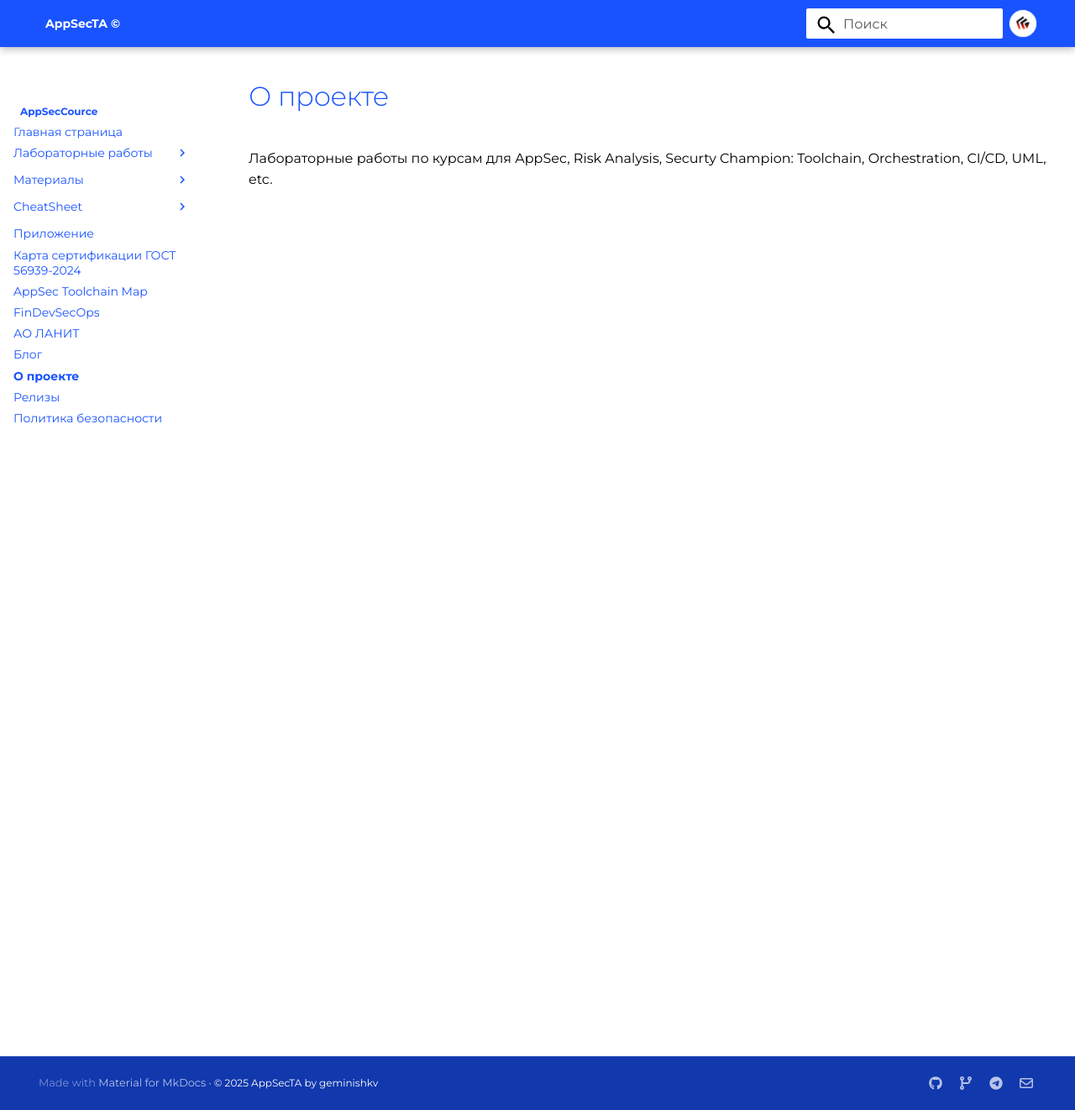
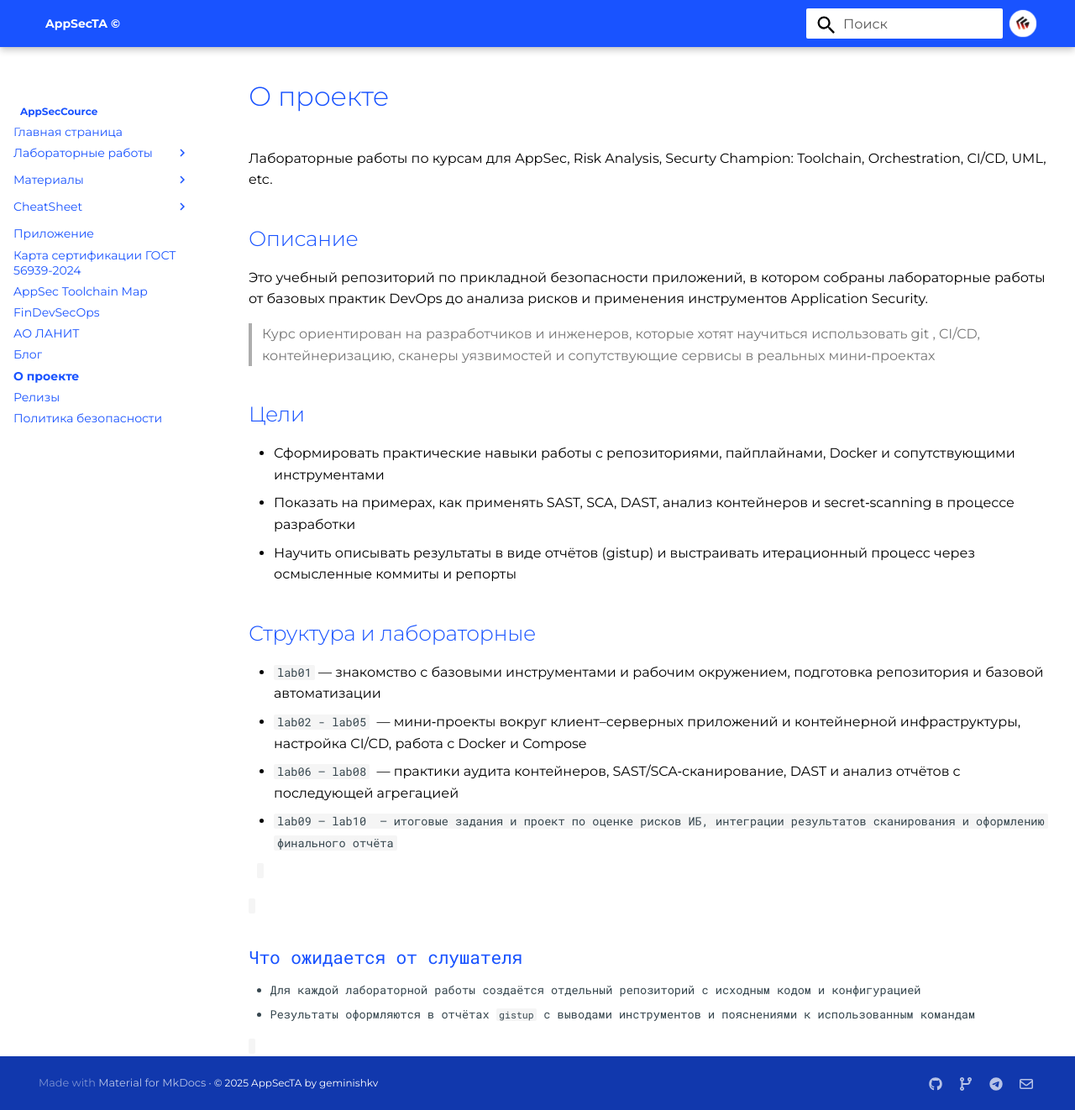
Before and after one commit to Drenajnayavoda/course_labs, an MkDocs documentation site: the page built from docs/about.md, in a window 1280 px wide and 1322 px high. Shown: the whole window at 84% size. Built offline with MkDocs 1.6.1 and Material for MkDocs 9.7.7, drawn with Linux system fonts in a browser that asks for light colours.

Commit message:
minor edit

```diff
--- a/docs/about.md
+++ b/docs/about.md
@@ -4,3 +4,25 @@ hide:
 ---
 
 Лабораторные работы по курсам для AppSec, Risk Analysis, Securty Champion: Toolchain, Orchestration, CI/CD, UML, etc.
+
+## Описание
+
+Это учебный репозиторий по прикладной безопасности приложений, в котором собраны лабораторные работы от базовых практик DevOps до анализа рисков и применения инструментов Application Security.
+
+> Курс ориентирован на разработчиков и инженеров, которые хотят научиться использовать git , CI/CD, контейнеризацию, сканеры уязвимостей и сопутствующие сервисы в реальных мини‑проектах
+
+## Цели
+- Сформировать практические навыки работы с репозиториями, пайплайнами, Docker и сопутствующими инструментами
+- Показать на примерах, как применять SAST, SCA, DAST, анализ контейнеров и secret‑scanning в процессе разработки
+- Научить описывать результаты в виде отчётов (gistup) и выстраивать итерационный процесс через осмысленные коммиты и репорты
+
+## Структура и лабораторные
+
+- <code>lab01</code> — знакомство с базовыми инструментами и рабочим окружением, подготовка репозитория и базовой автоматизации
+- <code>lab02 - lab05</code>  — мини‑проекты вокруг клиент–серверных приложений и контейнерной инфраструктуры, настройка CI/CD, работа с Docker и Compose
+- <code>lab06 – lab08</code>  — практики аудита контейнеров, SAST/SCA‑сканирование, DAST и анализ отчётов с последующей агрегацией
+- <code>lab09 – lab10 <c/ode> — итоговые задания и проект по оценке рисков ИБ, интеграции результатов сканирования и оформлению финального отчёта
+
+## Что ожидается от слушателя
+- Для каждой лабораторной работы создаётся отдельный репозиторий с исходным кодом и конфигурацией
+- Результаты оформляются в отчётах <code>gistup</code> с выводами инструментов и пояснениями к использованным командам
--- a/docs/javascripts/typewriter-target.js
+++ b/docs/javascripts/typewriter-target.js
@@ -1,9 +1,9 @@
 document.addEventListener("DOMContentLoaded", function () {
-  const text = "Stay tuned ;)";
+  const text = "Sic Parvis Magna. Auxilio Divino. Stay tuned ;) The most interesting part is just ahead";
   const el = document.getElementById("typewriter-target");
 
   const typeSpeed = 100;
-  const pauseEnd  = 400;
+  const pauseEnd  = 1250;
   let i = 0;
 
   function type() {
```
